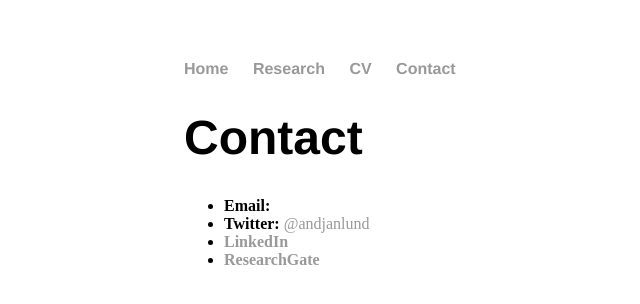
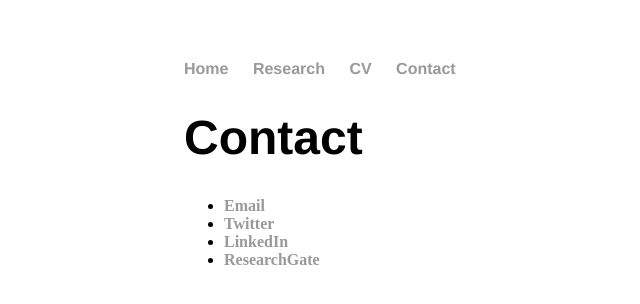
Before and after one commit to andjanlund/andjanlund.github.io, a Jekyll site: the page built from contact/index.html, in a window 1280 px wide. Shown: the top 304 px of the page, without its empty margins (8-648 px from the left). Built offline with Jekyll 4.4.1, drawn with Linux system fonts in a browser that asks for light colours.

Commit message:
fix contact links

```diff
--- a/contact/index.html
+++ b/contact/index.html
@@ -6,8 +6,8 @@ title: Contact
 <h1>{{ page.title }}</h1>
 
 <ul>
-<li><strong> Email: </strong> <a href = "mailto:andrea.lund@cuanschutz.edu"></a></li>
-<li><strong> Twitter: </strong><a href = "https://twitter.com/andjanlund"> @andjanlund </a></li>
+<li><a href = "mailto:andrea.lund@cuanschutz.edu"><strong> Email </strong></a></li>
+<li><a href = "https://twitter.com/andjanlund"> <strong> Twitter </strong></a></li>
 <li><a href = "https://www.linkedin.com/in/andrea-lund-phd-mph-51339237/"><strong> LinkedIn </strong></a></li>
 <li><a href = "https://www.researchgate.net/profile/Andrea-Lund"><strong> ResearchGate </strong></a></li>
 </ul>
```
